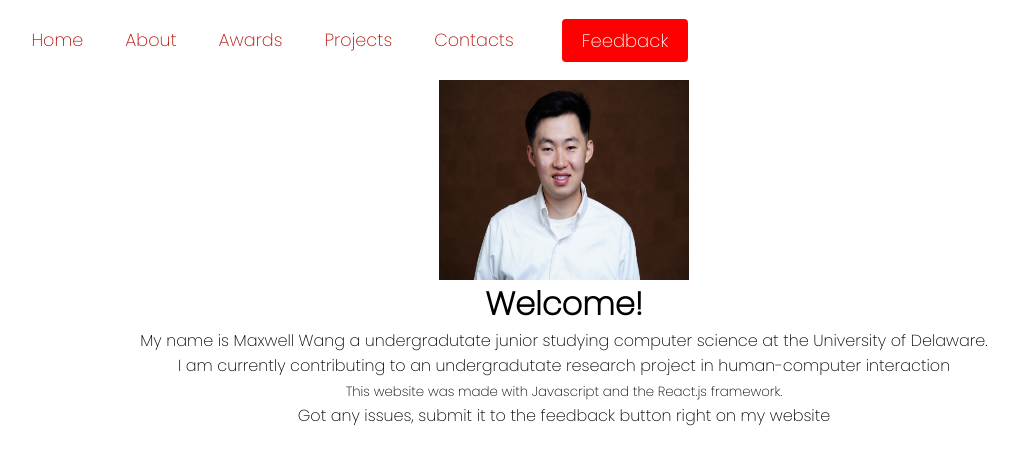
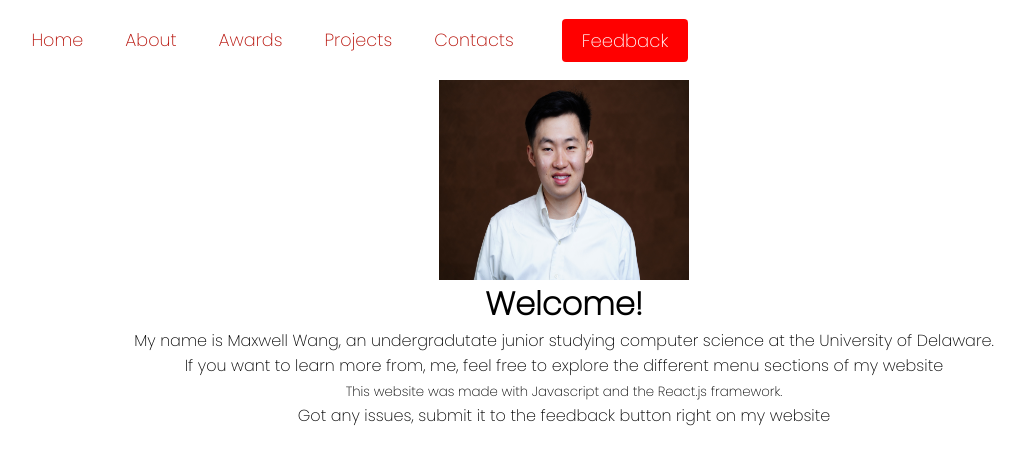
Before and after one commit to mwang840/MaxWang, a React (Create React App) app: page / in a window 1280 px wide. Shown: the top 464 px of the page, without its empty margins (76-1101 px from the left). Built offline with nearby package versions, Linux system fonts and the light colour scheme.

Commit message:
fixed puncuation

```diff
--- a/src/App.css
+++ b/src/App.css
@@ -24,3 +24,7 @@ img{
 small {
   text-align: center;
 }
+
+footer{
+  text-align: center;
+}
--- a/src/App.js
+++ b/src/App.js
@@ -9,12 +9,10 @@ function App() {
       <NavBar></NavBar>
       <img src={max} alt="Max" style={{width: 250, height: 200, display:"absolute", top:0, left:0, right:10, bottom:0}}></img>
       <h1>Welcome!</h1>
-      <p>My name is Maxwell Wang a undergradutate junior studying computer science at the University of Delaware.
+      <p>My name is Maxwell Wang, an undergradutate junior studying computer science at the University of Delaware.
       </p>
-      <p>I am currently contributing to an undergradutate research
-        project in human-computer interaction</p>
-
-      <p><small>This website was made with Javascript and the React.js framework.</small></p>
+      <p>If you want to learn more from, me, feel free to explore the different menu sections of my website</p>
+      <footer><small>This website was made with Javascript and the React.js framework.</small></footer>
       <p>Got any issues, submit it to the feedback button right on my website</p>
     </div>
   );
```
